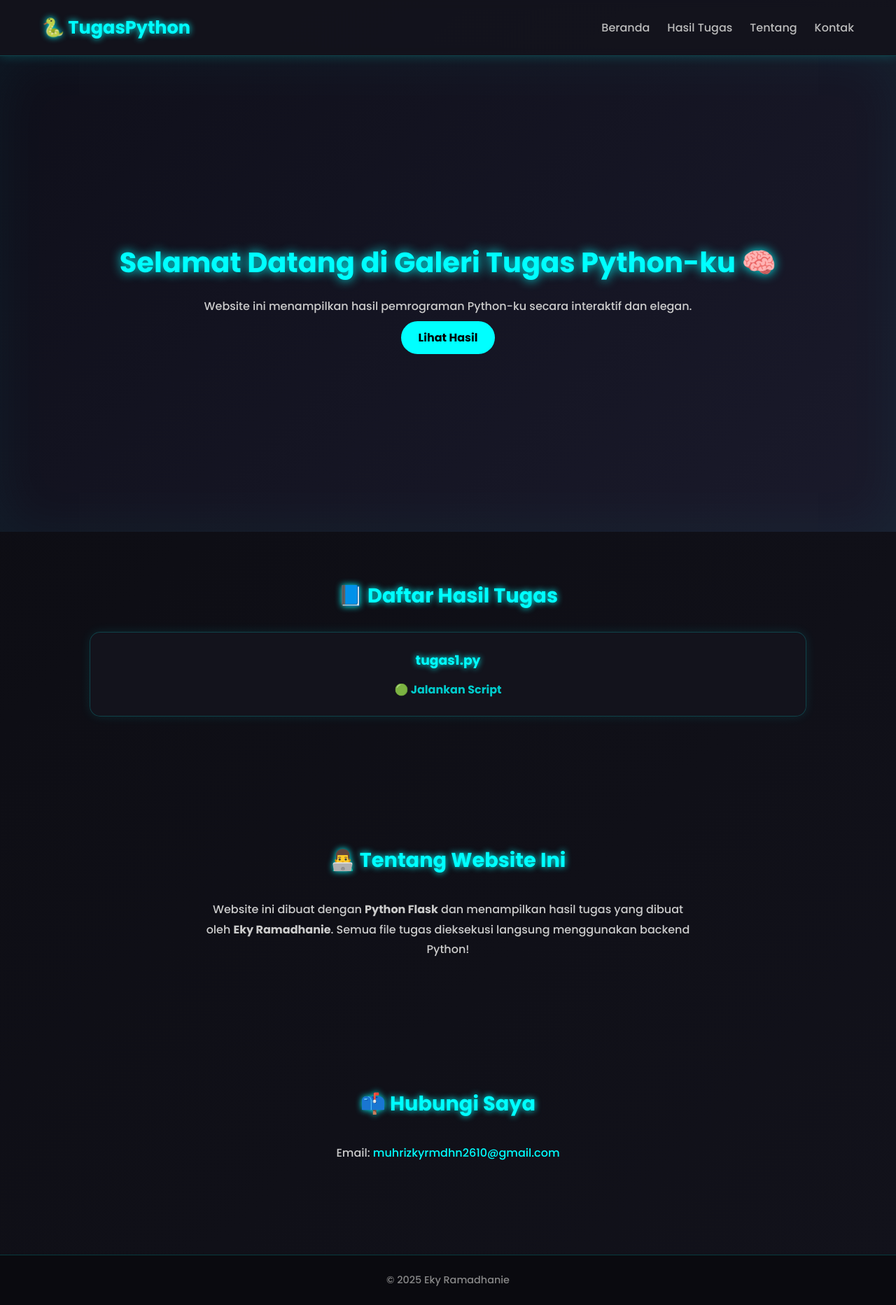
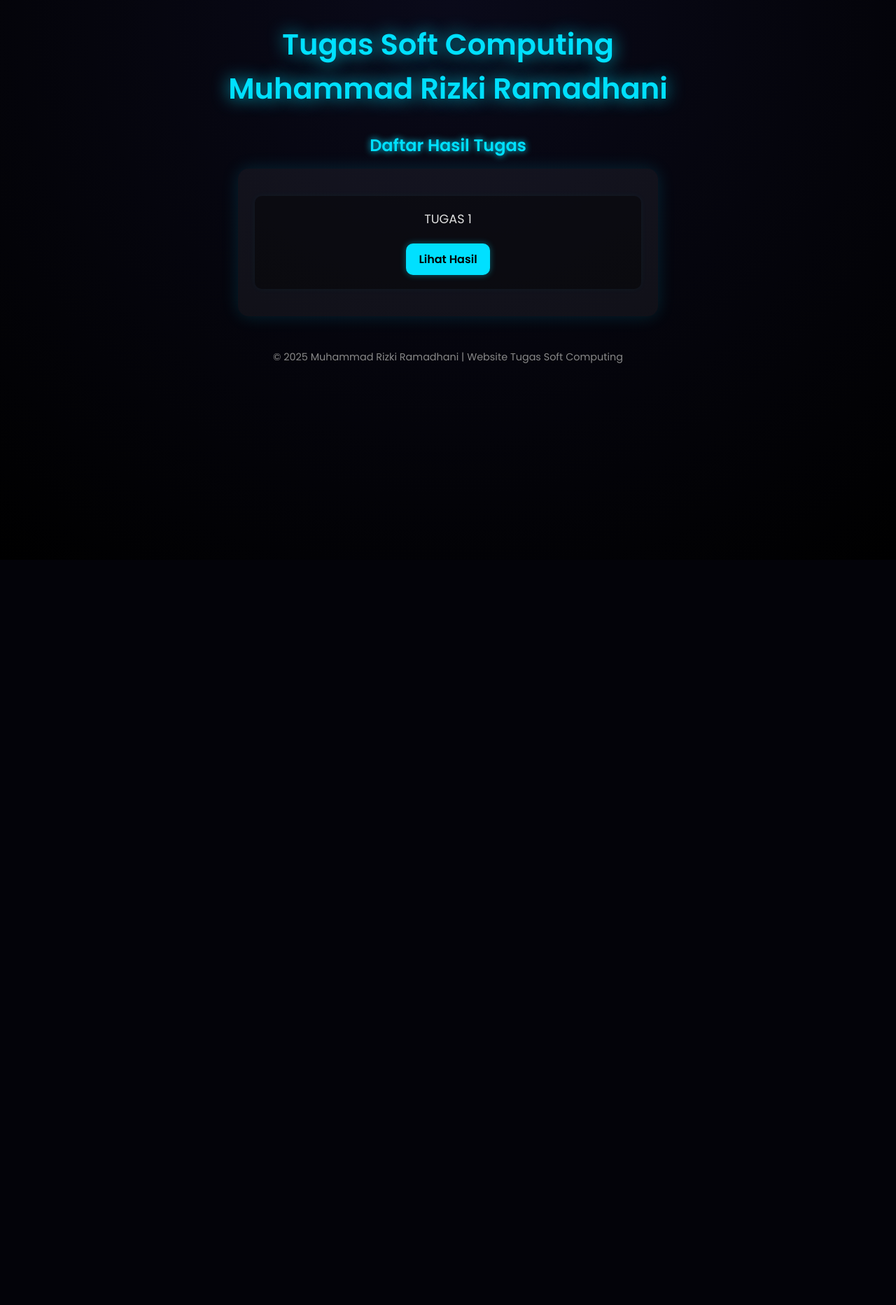
Before and after one commit to EkyRamadhanie/WebsiteTugasSoftComp, a Flask app: page / in a window 1280 px wide. Shown: the whole page at 70% size. After the commit the page ends 519 px from the top, so only its background shows below. Run offline with Flask 3, Linux system fonts and the light colour scheme.

Commit message:
Perubahan Struktur Website

```diff
--- a/app.py
+++ b/app.py
@@ -1,42 +1,30 @@
 from flask import Flask, render_template, url_for
-import os
-import subprocess
+import os, subprocess
 
 app = Flask(__name__)
 
-# Folder tempat file Python disimpan
-HASIL_TUGAS_DIR = os.path.join(app.root_path, "hasil_tugas")
-
-@app.route("/")
+@app.route('/')
 def index():
-    files = [f for f in os.listdir(HASIL_TUGAS_DIR) if f.endswith(".py")]
-    return render_template("index.html", files=files)
-
-@app.route("/run/<filename>")
-def run_python(filename):
-    file_path = os.path.join(HASIL_TUGAS_DIR, filename)
-    if os.path.exists(file_path):
-        # Jalankan file python dan ambil outputnya
-        result = subprocess.run(["python3", file_path], capture_output=True, text=True)
-        output = result.stdout + result.stderr
-        return f"""
-        <html>
-            <head>
-                <link rel='stylesheet' href='{url_for('static', filename='style.css')}'>
-                <title>Output - {filename}</title>
-            </head>
-            <body>
-                <div class='terminal'>
-                    <h2>🐍 Output dari {filename}</h2>
-                    <pre>{output}</pre>
-                    <a href='/' class='btn'>⬅️ Kembali</a>
-                </div>
-            </body>
-        </html>
-        """
-    else:
-        return f"❌ File {filename} tidak ditemukan."
+    folder = os.path.join(app.root_path, 'hasil_tugas')
+    tugas_list = []
+    for f in os.listdir(folder):
+        if f.endswith('.py'):
+            # ambil nama tanpa .py dan ubah jadi format "TUGAS X"
+            nama_tugas = f.replace('.py', '').replace('tugas', 'TUGAS ').upper()
+            tugas_list.append((f, nama_tugas))
+    return render_template('index.html', tugas_list=tugas_list)
 
 
-if __name__ == "__main__":
+@app.route('/run/<filename>')
+def run_python(filename):
+    file_path = os.path.join(app.root_path, 'hasil_tugas', filename)
+    try:
+        result = subprocess.check_output(['python', file_path], stderr=subprocess.STDOUT, text=True)
+    except subprocess.CalledProcessError as e:
+        result = e.output
+
+    return render_template('hasil.html', filename=filename, result=result)
+
+
+if __name__ == '__main__':
     app.run(debug=True)
--- a/hasil_tugas/tugas1.py
+++ b/hasil_tugas/tugas1.py
@@ -68,7 +68,6 @@ Kekurangan:
 """)
 
     print("===============================================\n")
-    print("Tugas 1 selesai ditampilkan.")
 
 
 if __name__ == "__main__":
--- a/static/script.js
+++ b/static/script.js
@@ -1,8 +1,51 @@
-document.addEventListener("scroll", () => {
-  document.querySelectorAll(".card").forEach(card => {
-    const rect = card.getBoundingClientRect();
-    if (rect.top < window.innerHeight - 100) {
-      card.classList.add("show");
-    }
-  });
+// === ANIMASI MASUK HALAMAN ===
+document.addEventListener("DOMContentLoaded", () => {
+    document.body.classList.add("page-enter");
+    setTimeout(() => {
+        document.body.classList.add("page-enter-active");
+    }, 10);
 });
+
+// === ANIMASI TRANSISI SAAT PINDAH HALAMAN ===
+const links = document.querySelectorAll("a");
+
+links.forEach(link => {
+    link.addEventListener("click", (e) => {
+        const href = link.getAttribute("href");
+        if (!href || href.startsWith("#") || href.startsWith("mailto:") || href.startsWith("http")) return;
+        e.preventDefault();
+        document.body.classList.add("page-exit");
+        setTimeout(() => {
+            window.location.href = href;
+        }, 400);
+    });
+});
+
+// === EFEK HOVER DAN KLIK UNTUK TOMBOL ===
+const buttons = document.querySelectorAll(".btn, .btn-back");
+
+buttons.forEach(btn => {
+    btn.addEventListener("mouseenter", () => {
+        btn.style.boxShadow = "0 0 25px rgba(0, 224, 255, 0.9)";
+        btn.style.transform = "scale(1.1)";
+    });
+    btn.addEventListener("mouseleave", () => {
+        btn.style.boxShadow = "0 0 10px rgba(0, 224, 255, 0.4)";
+        btn.style.transform = "scale(1)";
+    });
+    btn.addEventListener("click", () => {
+        btn.style.transform = "scale(0.95)";
+        setTimeout(() => (btn.style.transform = "scale(1.05)"), 150);
+    });
+});
+
+// === EFEK SCROLL FADE-IN ===
+const observer = new IntersectionObserver((entries) => {
+    entries.forEach(entry => {
+        if (entry.isIntersecting) {
+            entry.target.classList.add("visible");
+        }
+    });
+}, { threshold: 0.2 });
+
+document.querySelectorAll(".daftar li, .hasil pre").forEach(el => observer.observe(el));
--- a/static/style.css
+++ b/static/style.css
@@ -1,231 +1,238 @@
-@import url('https://fonts.googleapis.com/css2?family=Poppins:wght@300;500;700&display=swap');
+@import url('https://fonts.googleapis.com/css2?family=Poppins:wght@400;600&display=swap');
 
-/* RESET & BODY */
+/* === RESET & BODY === */
 * {
   margin: 0;
   padding: 0;
   box-sizing: border-box;
+  font-family: "Poppins", sans-serif;
 }
 
 body {
-  font-family: 'Poppins', sans-serif;
-  background: linear-gradient(135deg, #0c0c12, #12121b);
-  color: #f5f5f5;
-  scroll-behavior: smooth;
+  background: radial-gradient(circle at top, #0a0a1a, #000);
+  color: #e0e0e0;
+  text-align: center;
+  padding: 2rem;
+  min-height: 100vh;
   overflow-x: hidden;
+  opacity: 0;
+  transform: translateY(10px);
+  transition: opacity 0.4s ease, transform 0.4s ease;
 }
 
-/* === NAVBAR === */
-.navbar {
-  display: flex;
-  justify-content: space-between;
-  align-items: center;
-  padding: 20px 60px;
-  background: rgba(20, 20, 30, 0.85);
-  border-bottom: 1px solid rgba(0, 255, 255, 0.2);
-  box-shadow: 0 0 15px rgba(0, 255, 255, 0.2);
-  backdrop-filter: blur(6px);
-  position: sticky;
-  top: 0;
-  z-index: 100;
+/* === ANIMASI MASUK / KELUAR HALAMAN === */
+body.page-enter {
+  opacity: 0;
+  transform: translateY(20px);
 }
 
-.logo {
-  color: #00ffff;
-  font-size: 1.6em;
-  font-weight: 700;
-  text-shadow: 0 0 10px #00ffff;
-}
-
-.nav-links {
-  list-style: none;
-  display: flex;
-  gap: 25px;
-}
-
-.nav-links a {
-  color: #bbb;
-  text-decoration: none;
-  font-weight: 500;
-  transition: 0.3s;
-}
-
-.nav-links a:hover {
-  color: #00ffff;
-  text-shadow: 0 0 10px #00ffff;
-}
-
-/* === HERO === */
-.hero {
-  height: 85vh;
-  display: flex;
-  align-items: center;
-  justify-content: center;
-  text-align: center;
-  background: linear-gradient(135deg, #0f0f1a, #1a1a2b);
-  box-shadow: inset 0 0 80px rgba(0, 255, 255, 0.05);
-}
-
-.hero-content h1 {
-  font-size: 2.5em;
-  color: #00ffff;
-  text-shadow: 0 0 15px #00ffff;
-  animation: fadeIn 1s ease;
-}
-
-.hero-content p {
-  color: #ccc;
-  margin: 20px 0;
-  animation: fadeIn 1.5s ease;
-}
-
-.btn {
-  padding: 12px 25px;
-  background: #00ffff;
-  color: #000;
-  border-radius: 25px;
-  text-decoration: none;
-  font-weight: 600;
-  transition: 0.3s;
-  animation: fadeIn 2s ease;
-}
-
-.btn:hover {
-  transform: scale(1.05);
-  box-shadow: 0 0 20px #00ffff;
-}
-
-/* === SECTION === */
-section {
-  padding: 70px 10%;
-}
-
-/* === TITLES === */
-h2 {
-  color: #00ffff;
-  text-shadow: 0 0 10px #00ffff;
-  margin-bottom: 30px;
-  text-align: center;
-  font-weight: 700;
-  font-size: 1.8em;
-}
-
-/* === DAFTAR TUGAS / CARD CONTAINER === */
-.tugas-container {
-  display: grid;
-  grid-template-columns: repeat(auto-fit, minmax(280px, 1fr));
-  gap: 25px;
-  justify-content: center;
-  margin-top: 20px;
-}
-
-/* === CARD === */
-.card {
-  background: rgba(20, 20, 30, 0.85);
-  border: 1px solid rgba(0, 255, 255, 0.2);
-  border-radius: 15px;
-  padding: 25px;
-  box-shadow: 0 0 15px rgba(0, 255, 255, 0.1);
-  text-align: center;
-  transition: all 0.35s ease;
-  opacity: 0;
-  transform: translateY(40px);
-}
-
-.card.show {
+body.page-enter-active {
   opacity: 1;
   transform: translateY(0);
 }
 
-.card:hover {
-  transform: translateY(-8px);
-  box-shadow: 0 0 25px rgba(0, 255, 255, 0.4);
+body.page-exit {
+  opacity: 0;
+  transform: translateY(-15px);
 }
 
-.card h3 {
-  color: #00ffff;
-  margin-bottom: 15px;
-  text-shadow: 0 0 8px #00ffff;
+/* === HEADER === */
+header {
+  margin-bottom: 2rem;
+  animation: slideDown 1.2s ease;
 }
 
-.card a {
-  color: #00cccc;
+.judul {
+  font-size: 2.6rem;
+  color: #00e0ff;
+  text-shadow: 0 0 15px #00e0ff;
+  animation: glow 2s infinite alternate;
+}
+
+@keyframes glow {
+  from { text-shadow: 0 0 10px #00e0ff; }
+  to { text-shadow: 0 0 25px #00bcd4; }
+}
+
+@keyframes slideDown {
+  from { opacity: 0; transform: translateY(-20px); }
+  to { opacity: 1; transform: translateY(0); }
+}
+
+@keyframes fadeUp {
+  from { opacity: 0; transform: translateY(40px); }
+  to { opacity: 1; transform: translateY(0); }
+}
+
+/* === SECTION: DAFTAR TUGAS === */
+.daftar {
+  animation: fadeUp 1.5s ease forwards;
+}
+
+h2 {
+  color: #00e0ff;
+  margin-bottom: 1rem;
+  text-shadow: 0 0 10px #00e0ff;
+}
+
+.daftar ul {
+  list-style: none;
+  max-width: 600px;
+  margin: 0 auto;
+  background: rgba(255,255,255,0.05);
+  border-radius: 15px;
+  padding: 1.5rem;
+  box-shadow: 0 0 25px rgba(0,224,255,0.15);
+  animation: fadeIn 1.8s ease;
+}
+
+.daftar li {
+  display: flex;
+  flex-direction: column;
+  justify-content: center;
+  align-items: center;
+  background: rgba(0,0,0,0.4);
+  border-radius: 10px;
+  margin: 15px 0;
+  padding: 20px;
+  transition: all 0.4s ease;
+  box-shadow: 0 0 10px rgba(0,224,255,0.05);
+  opacity: 0;
+  transform: translateY(20px);
+  transition: opacity 0.8s ease, transform 0.8s ease;
+}
+
+.daftar li.visible {
+  opacity: 1;
+  transform: translateY(0);
+}
+
+.daftar li span {
+  font-size: 1.1rem;
+  margin-bottom: 12px;
+  color: #e0e0e0;
+}
+
+.daftar li:hover {
+  background: rgba(0,224,255,0.1);
+  transform: scale(1.05);
+  box-shadow: 0 0 25px rgba(0,224,255,0.2);
+}
+
+/* === BUTTONS === */
+.btn, .btn-back {
+  color: #000;
+  background: #00e0ff;
+  padding: 10px 18px;
+  border-radius: 10px;
   text-decoration: none;
   font-weight: 600;
-  transition: 0.3s;
+  transition: 0.3s ease;
+  display: inline-block;
+  margin-top: 10px;
+  box-shadow: 0 0 10px rgba(0,224,255,0.4);
 }
 
-.card a:hover {
-  color: #00ffff;
-  text-shadow: 0 0 8px #00ffff;
+.btn:hover, .btn-back:hover {
+  background: #00bcd4;
+  transform: scale(1.1);
+  box-shadow: 0 0 20px rgba(0,224,255,0.8);
 }
 
-/* === TENTANG & KONTAK SECTION === */
-.tentang, .kontak {
-  text-align: center;
-  margin-top: 40px;
-  line-height: 1.8;
+/* === HASIL TUGAS PAGE === */
+.hasil {
+  animation: fadeIn 1.2s ease-in;
 }
 
-.tentang p, .kontak p {
-  color: #ccc;
+.hasil pre {
+  text-align: left;
+  background: #111;
+  color: #00ff99;
+  padding: 1.5rem;
+  border-radius: 10px;
   max-width: 700px;
-  margin: 0 auto;
+  margin: 2rem auto;
+  box-shadow: 0 0 20px #00e0ff;
+  overflow-x: auto;
+  white-space: pre-wrap;
+  line-height: 1.6;
+  font-size: 0.95rem;
+  opacity: 0;
+  transform: translateY(20px);
+  transition: opacity 0.8s ease, transform 0.8s ease;
 }
 
-.kontak a {
-  color: #00ffff;
-  text-decoration: none;
-}
-
-.kontak a:hover {
-  text-shadow: 0 0 8px #00ffff;
-}
-
-/* === TERMINAL OUTPUT PAGE === */
-.terminal {
-  max-width: 800px;
-  margin: 50px auto;
-  padding: 25px;
-  background: #0a0a12;
-  border-radius: 10px;
-  box-shadow: 0 0 25px rgba(0, 255, 150, 0.3);
-  color: #00ff99;
-  text-align: left;
-}
-
-.terminal h2 {
-  text-align: center;
-  color: #00ffcc;
-  margin-bottom: 20px;
-}
-
-pre {
-  background: #000;
-  padding: 20px;
-  border-radius: 10px;
-  color: #00ff99;
-  text-shadow: 0 0 5px #00ff99;
-  overflow-x: auto;
+.hasil pre.visible {
+  opacity: 1;
+  transform: translateY(0);
 }
 
 /* === FOOTER === */
 footer {
-  text-align: center;
-  padding: 25px;
-  background: rgba(10, 10, 15, 0.95);
+  margin-top: 3rem;
   color: #888;
-  font-size: 0.9em;
-  border-top: 1px solid rgba(0, 255, 255, 0.2);
-  margin-top: 60px;
+  font-size: 0.9rem;
+  animation: fadeIn 2s ease;
 }
 
-footer span {
-  color: #00ffff;
+/* === RESPONSIVE === */
+@media (max-width: 600px) {
+  .judul {
+    font-size: 2rem;
+  }
+
+  .daftar ul {
+    padding: 1rem;
+  }
+
+  .btn, .btn-back {
+    padding: 8px 14px;
+    font-size: 0.9rem;
+  }
+
+  .hasil pre {
+    font-size: 0.85rem;
+  }
 }
 
-/* === ANIMATIONS === */
+/* === ANIMASI TAMBAHAN === */
 @keyframes fadeIn {
-  from { opacity: 0; transform: translateY(15px); }
+  from { opacity: 0; transform: translateY(10px); }
   to { opacity: 1; transform: translateY(0); }
 }
+
+/* === HALAMAN HASIL === */
+.hasil pre {
+  background: rgba(0, 0, 0, 0.6);
+  border: 1px solid rgba(0,224,255,0.3);
+  color: #00ff99;
+  padding: 1.5rem;
+  border-radius: 12px;
+  max-width: 900px;
+  margin: 2rem auto;
+  box-shadow: 0 0 20px rgba(0,224,255,0.3);
+  white-space: pre-wrap;
+  word-break: break-word;
+  line-height: 1.6;
+  font-size: 0.95rem;
+  text-align: left;
+  animation: fadeUp 1s ease forwards;
+}
+
+.btn-back {
+  background: #00e0ff;
+  color: #000;
+  padding: 10px 20px;
+  border-radius: 10px;
+  font-weight: 600;
+  text-decoration: none;
+  transition: all 0.3s ease;
+  display: inline-block;
+  margin-top: 20px;
+}
+
+.btn-back:hover {
+  background: #00bcd4;
+  transform: scale(1.1);
+  box-shadow: 0 0 20px rgba(0,224,255,0.8);
+}
--- a/templates/index.html
+++ b/templates/index.html
@@ -3,56 +3,36 @@
 <head>
     <meta charset="UTF-8">
     <meta name="viewport" content="width=device-width, initial-scale=1.0">
-    <title>Hasil Tugas Python - Eky Ramadhanie</title>
+    <title>Tugas Soft Computing - Muhammad Rizki Ramadhani</title>
+
+    <!-- Style dan Script -->
     <link rel="stylesheet" href="{{ url_for('static', filename='style.css') }}">
     <script src="{{ url_for('static', filename='script.js') }}" defer></script>
 </head>
+
 <body>
+    <!-- HEADER -->
     <header>
-        <nav class="navbar">
-            <div class="logo">🐍 TugasPython</div>
-            <ul class="nav-links">
-                <li><a href="#home">Beranda</a></li>
-                <li><a href="#tugas">Hasil Tugas</a></li>
-                <li><a href="#tentang">Tentang</a></li>
-                <li><a href="#kontak">Kontak</a></li>
-            </ul>
-        </nav>
+        <h1 class="judul">Tugas Soft Computing<br>Muhammad Rizki Ramadhani</h1>
     </header>
 
-    <section id="home" class="hero">
-        <div class="hero-content">
-            <h1>Selamat Datang di Galeri Tugas Python-ku 🧠</h1>
-            <p>Website ini menampilkan hasil pemrograman Python-ku secara interaktif dan elegan.</p>
-            <a href="#tugas" class="btn">Lihat Hasil</a>
-        </div>
+    <!-- DAFTAR TUGAS -->
+    <section class="daftar">
+        <h2>Daftar Hasil Tugas</h2>
+        <ul>
+            {% for file, nama in tugas_list %}
+            <li>
+            <span>{{ nama }}</span>
+            <a href="{{ url_for('run_python', filename=file) }}" class="btn">Lihat Hasil</a>
+            </li>
+            {% endfor %}
+
+        </ul>
     </section>
 
-    <section id="tugas" class="tugas">
-        <h2>📘 Daftar Hasil Tugas</h2>
-        <div class="tugas-container">
-            {% for file in files %}
-                <div class="card">
-                    <h3>{{ file }}</h3>
-                    <a href="{{ url_for('run_python', filename=file) }}">🟢 Jalankan Script</a>
-                </div>
-            {% endfor %}
-        </div>
-    </section>
-
-    <section id="tentang" class="tentang">
-        <h2>👨‍💻 Tentang Website Ini</h2>
-        <p>Website ini dibuat dengan <b>Python Flask</b> dan menampilkan hasil tugas yang dibuat oleh
-        <b>Eky Ramadhanie</b>. Semua file tugas dieksekusi langsung menggunakan backend Python!</p>
-    </section>
-
-    <section id="kontak" class="kontak">
-        <h2>📫 Hubungi Saya</h2>
-        <p>Email: <a href="mailto:muhrizkyrmdhn2610@gmail.com">muhrizkyrmdhn2610@gmail.com</a></p>
-    </section>
-
+    <!-- FOOTER -->
     <footer>
-        <p>&copy; 2025 Eky Ramadhanie</p>
+        <p>© 2025 Muhammad Rizki Ramadhani | Website Tugas Soft Computing</p>
     </footer>
 </body>
 </html>
```
Also changed, not shown: templates/hasil.html (added, +26 -0 lines).
